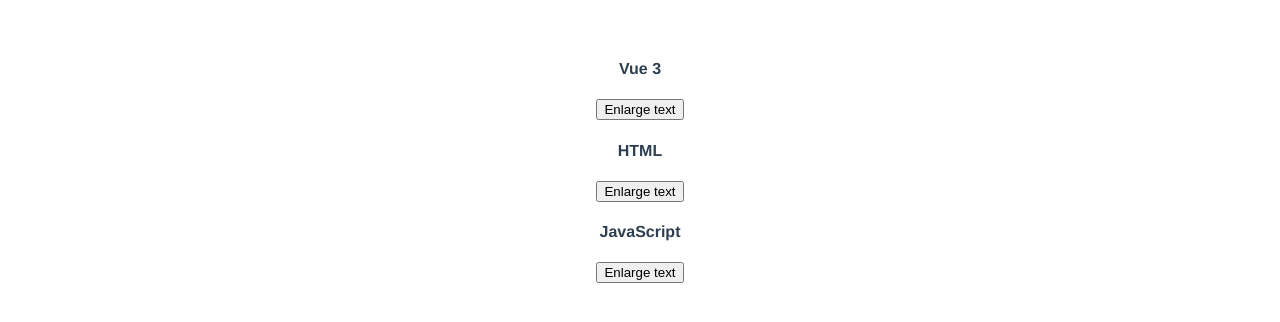
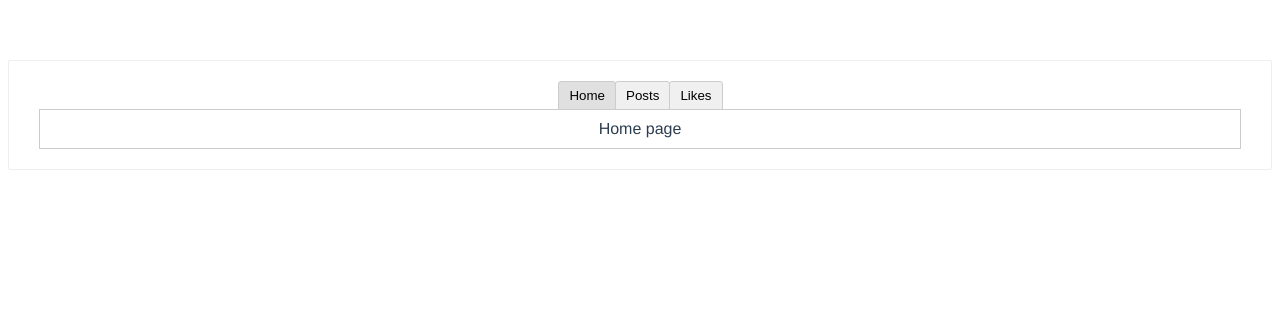
Before and after one commit to Evergarden0101/Vue3book, a Vue app: page / in a window 1280 px wide. Shown: the top 322 px of the page. Built offline with nearby package versions, Linux system fonts and the light colour scheme.

Commit message:
动态组件

```diff
--- /dev/null
+++ b/src/components/dynaComp.vue
@@ -0,0 +1,78 @@
+<template>
+  <div id="app" class="demo">
+    <button
+      v-for="tab in tabs"
+      v-bind:key="tab"
+      v-bind:class="['tab-button', { active: currentTab === tab }]"
+      v-on:click="currentTab = tab"
+    >
+      {{ tab }}
+    </button>
+
+    <component v-bind:is="currentTabComponent" class="tab"></component>
+  </div>
+</template>
+
+<script>
+import { computed,reactive, toRefs } from "vue";
+import TabPosts from "./tabPosts.vue";
+import TabHome from "./tabHome.vue";
+import TabLikes from "./tabLikes.vue";
+
+export default {
+  components: {
+    TabPosts,
+    TabHome,
+    TabLikes,
+  },
+  setup() {
+    const data = reactive({
+      currentTab: "Home",
+      tabs: ["Home", "Posts", "Likes"],
+    });
+
+    const currentTabComponent = computed(() => {
+      return "tab-" + data.currentTab.toLowerCase();
+    });
+
+    return {
+      ...toRefs(data),
+      currentTabComponent,
+    };
+  },
+};
+</script>
+
+<style>
+.demo {
+  font-family: sans-serif;
+  border: 1px solid #eee;
+  border-radius: 2px;
+  padding: 20px 30px;
+  margin-top: 1em;
+  margin-bottom: 40px;
+  user-select: none;
+  overflow-x: auto;
+}
+
+.tab-button {
+  padding: 6px 10px;
+  border-top-left-radius: 3px;
+  border-top-right-radius: 3px;
+  border: 1px solid #ccc;
+  cursor: pointer;
+  background: #f0f0f0;
+  margin-bottom: -1px;
+  margin-right: -1px;
+}
+.tab-button:hover {
+  background: #e0e0e0;
+}
+.tab-button.active {
+  background: #e0e0e0;
+}
+.demo-tab {
+  border: 1px solid #ccc;
+  padding: 10px;
+}
+</style>
--- /dev/null
+++ b/src/components/tabHome.vue
@@ -0,0 +1,3 @@
+<template>
+  <div class="demo-tab">Home page</div>
+</template>
--- /dev/null
+++ b/src/components/tabLikes.vue
@@ -0,0 +1,3 @@
+<template>
+  <div class="demo-tab">My likes</div>
+</template>
--- /dev/null
+++ b/src/components/tabPosts.vue
@@ -0,0 +1,3 @@
+<template>
+  <div class="demo-tab">My posts</div>
+</template>
```
Also changed, not shown: src/components/childComp.vue (added, +13 -0 lines), src/components/slotbak.vue (added, +28 -0 lines), src/main.js (+9 -5 lines), 1 other file (tests, documents, lock files or other folders).
